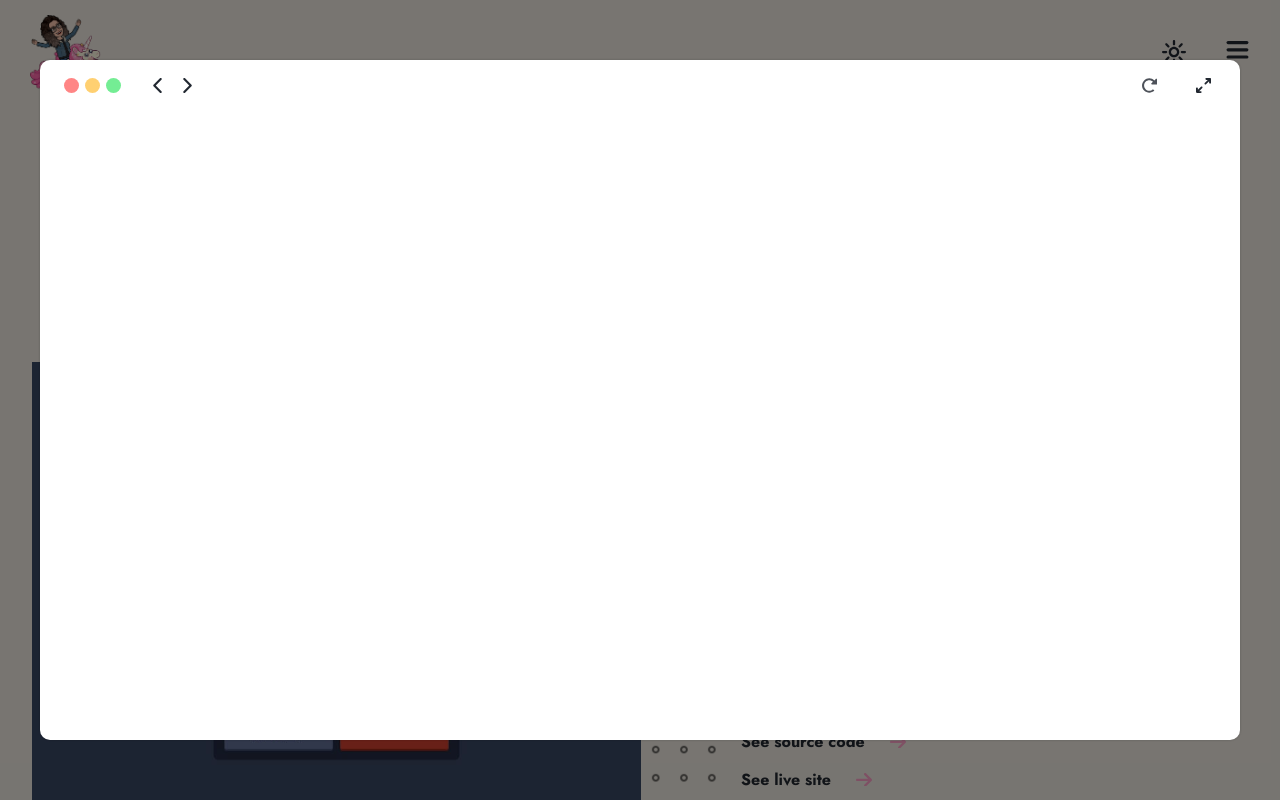
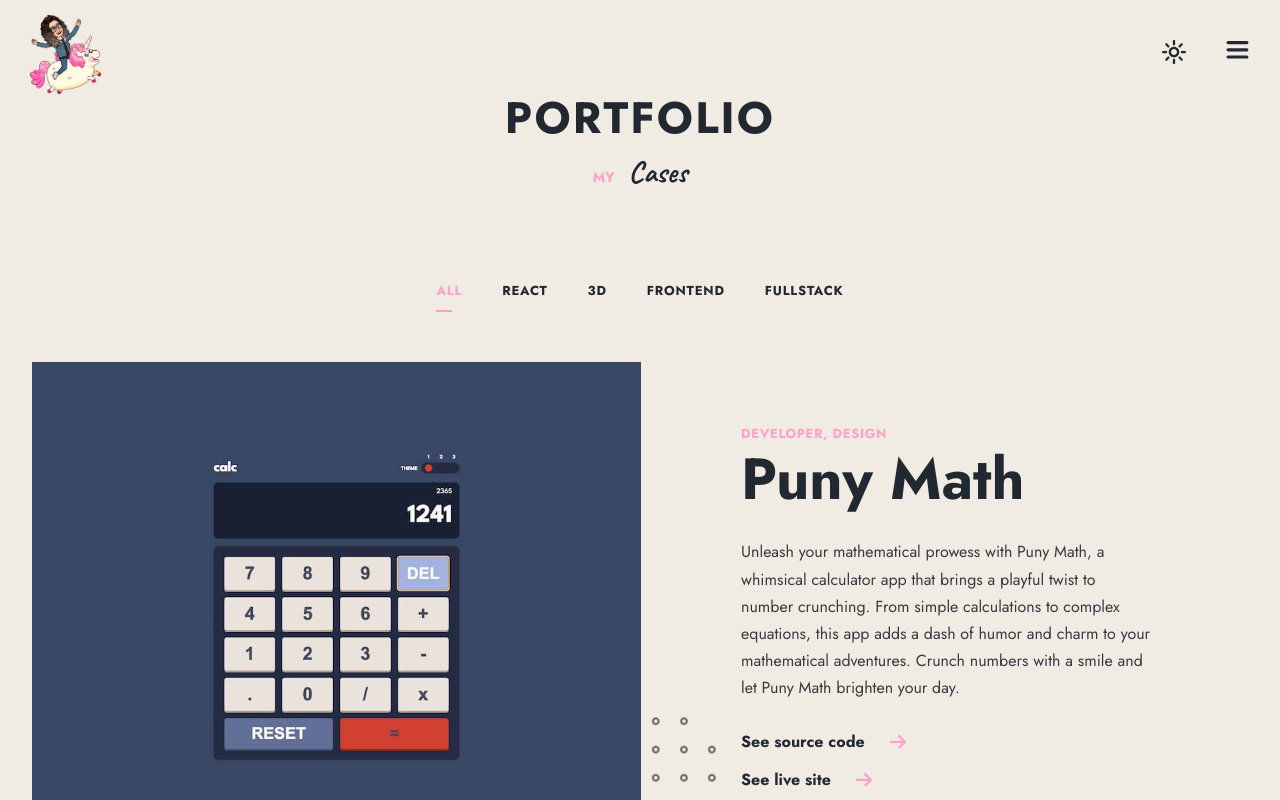
Before and after one commit to pronoia9/lumirise, a React (Vite) app: page /works in a window 1280 px wide. Shown: the top 800 px of the page. Built offline with nearby package versions, Linux system fonts and the light colour scheme.

Commit message:
add store framelink

```diff
--- a/src/components/components/BrowserFrame.jsx
+++ b/src/components/components/BrowserFrame.jsx
@@ -1,11 +1,14 @@
 import { styled } from 'styled-components';
 
 import { BrowserSVGs } from '..';
+import { dataStore } from '../../utils/dataStore';
 
 const SvgContainer = ({ type }) => (<SvgContainerContainer><BrowserSVGs type={type} /></SvgContainerContainer>);
 
-export default function BrowserFrame({ link = '', handleClick }) {
-  return (
+export default function BrowserFrame({ handleClick }) {
+  const frameLink = dataStore((state) => state.frameLink);
+
+  return frameLink ? (
     <Container>
       <Frame className='browser-controls'>
         <Controls className='browser-controls'>
@@ -21,16 +24,18 @@ export default function BrowserFrame({ link = '', handleClick }) {
           </PageControls>
 
           <UrlBar className='url-bar white-container'>
-            <div>{link}</div>
+            <div>{frameLink}</div>
             <SvgContainer type='refresh' onClick={() => handleClick('refresh')} />
           </UrlBar>
 
           <SvgContainer type='fullscreen' onClick={() => handleClick('fullscreen')} />
         </Controls>
 
-        <iframe src={link} title='Puny Math' />
+        <iframe src={frameLink} title='Puny Math' />
       </Frame>
     </Container>
+  ) : (
+    <></>
   );
 }
 
```
